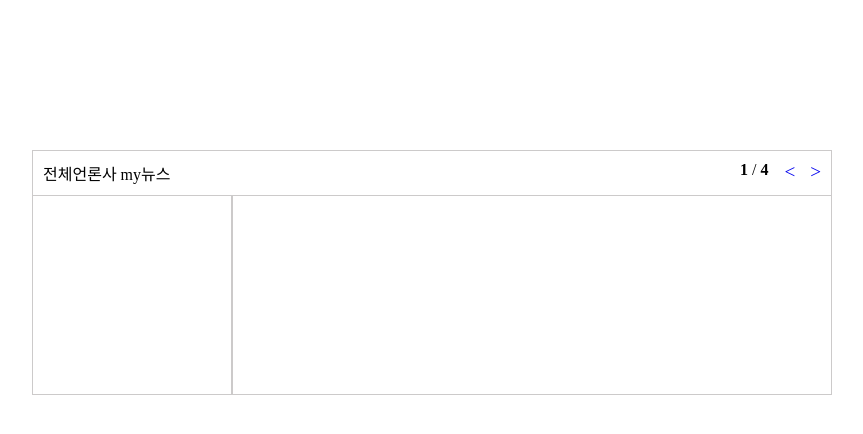
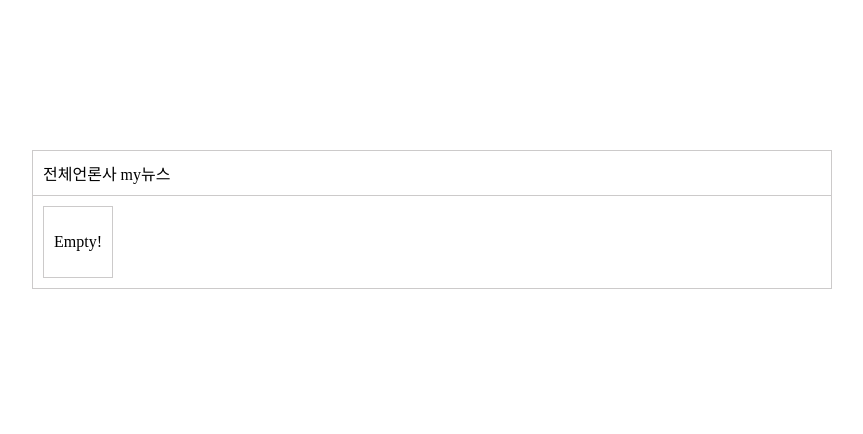
Before and after one commit to latilt/Blue, a plain HTML site: page naverui_mvc_ob/main.html in a window 1280 px wide. Shown: the whole page, without its empty margins (208-1071 px from the left). Drawn offline with Linux system fonts and the light colour scheme.

Commit message:
Add .mainPress

```diff
--- a/naverui_mvc_ob/main.html
+++ b/naverui_mvc_ob/main.html
@@ -16,19 +16,25 @@
     			<li class="myNews">my뉴스</li>
     		</ul>
 
-    		<div class="btn">
+    		<div class="btn" style="display: none">
     			<div class="left"><a href="#"><</a></div>
     			<div class="right"><a href="#">></a></div>
     		</div>
 
-        <div class="paging">
+        <div class="paging" style="display: none">
           <b class="current">1</b>
           /
           <b class="total">4</b>
         </div>
 
     	</header>
-    	<section class="mainArea">
+      <section class="mainPress" style="display: block">
+        <ul>
+          <!--li><img src={imgurl} a=""></li-->
+          <li><p>Empty!</p></li>
+        </ul>
+      </section>
+    	<section class="mainArea" style="display: none">
     		<nav>
     			<ul>
     			</ul>
```
